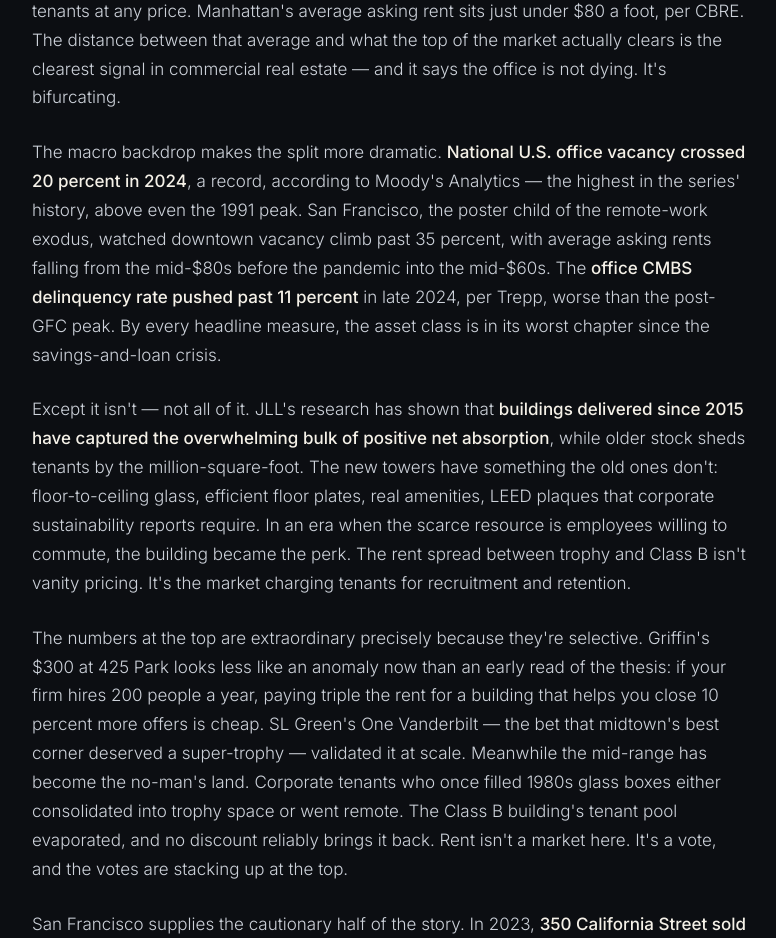
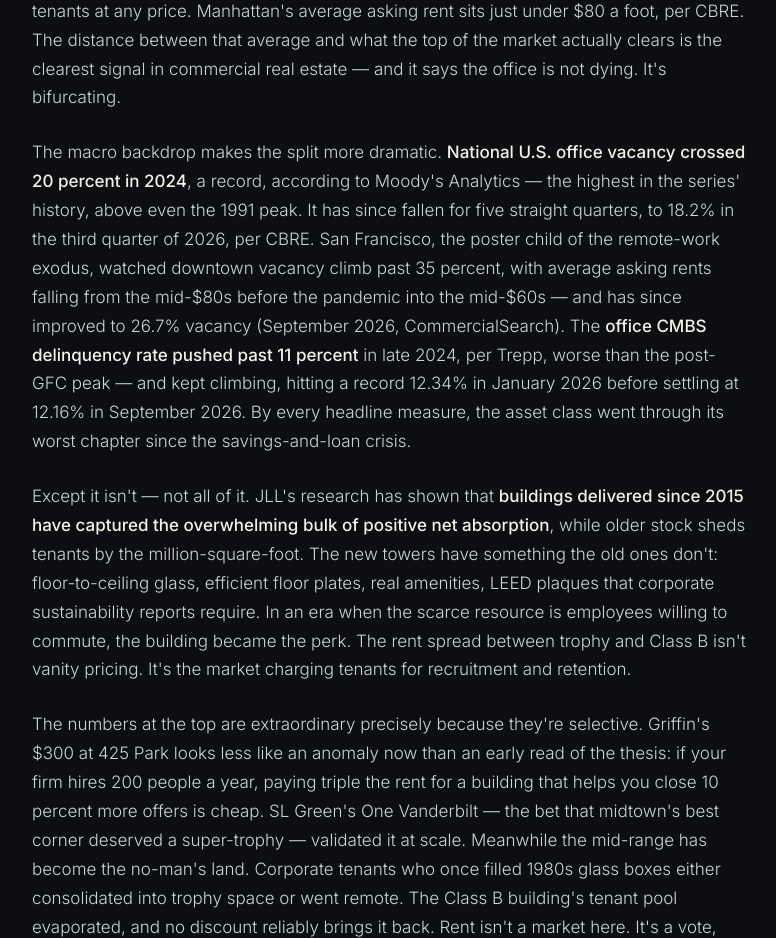
Before and after one commit to primedomaincapital/commercialrentdata, a plain HTML site: page insights/article2.html in a window 1280 px wide. Shown: the part 1276-2214 px from the top of the page, without its empty margins (250-1026 px from the left). Drawn offline with Linux system fonts and the light colour scheme.

Commit message:
Fix stale figures in article2 (CBRE Q3 2026)
Updated statistics on U.S. office vacancy rates and market trends, including improvements in San Francisco's vacancy rates and changes in delinquency rates over time.

```diff
--- a/insights/article2.html
+++ b/insights/article2.html
@@ -61,7 +61,7 @@ footer a{color:var(--brass2);text-decoration:none}
     <img class="hero-img" src="../images/manhattan-towers-aerial.jpg" alt="Aerial view of Manhattan office towers">
     <div class="prose">
       <p>In 2015, Ken Griffin's Citadel agreed to pay roughly <strong>$300 per square foot</strong> for the top floors of 425 Park Avenue — a number so far above Manhattan's average that the newspapers treated it like a weather event. A decade later, the number that matters isn't the record. It's the gap. One Vanderbilt, the trophy at the corner of 42nd and Vanderbilt, signed rents north of $150 a square foot on its upper floors and leased up ahead of schedule, while in the same borough, whole floors of Class B stock can't find tenants at any price. Manhattan's average asking rent sits just under $80 a foot, per CBRE. The distance between that average and what the top of the market actually clears is the clearest signal in commercial real estate — and it says the office is not dying. It's bifurcating.</p>
-      <p>The macro backdrop makes the split more dramatic. <strong>National U.S. office vacancy crossed 20 percent in 2024</strong>, a record, according to Moody's Analytics — the highest in the series' history, above even the 1991 peak. San Francisco, the poster child of the remote-work exodus, watched downtown vacancy climb past 35 percent, with average asking rents falling from the mid-$80s before the pandemic into the mid-$60s. The <strong>office CMBS delinquency rate pushed past 11 percent</strong> in late 2024, per Trepp, worse than the post-GFC peak. By every headline measure, the asset class is in its worst chapter since the savings-and-loan crisis.</p>
+      <p>The macro backdrop makes the split more dramatic. <strong>National U.S. office vacancy crossed 20 percent in 2024</strong>, a record, according to Moody's Analytics — the highest in the series' history, above even the 1991 peak. It has since fallen for five straight quarters, to 18.2% in the third quarter of 2026, per CBRE. San Francisco, the poster child of the remote-work exodus, watched downtown vacancy climb past 35 percent, with average asking rents falling from the mid-$80s before the pandemic into the mid-$60s — and has since improved to 26.7% vacancy (September 2026, CommercialSearch). The <strong>office CMBS delinquency rate pushed past 11 percent</strong> in late 2024, per Trepp, worse than the post-GFC peak — and kept climbing, hitting a record 12.34% in January 2026 before settling at 12.16% in September 2026. By every headline measure, the asset class went through its worst chapter since the savings-and-loan crisis.</p>
       <p>Except it isn't — not all of it. JLL's research has shown that <strong>buildings delivered since 2015 have captured the overwhelming bulk of positive net absorption</strong>, while older stock sheds tenants by the million-square-foot. The new towers have something the old ones don't: floor-to-ceiling glass, efficient floor plates, real amenities, LEED plaques that corporate sustainability reports require. In an era when the scarce resource is employees willing to commute, the building became the perk. The rent spread between trophy and Class B isn't vanity pricing. It's the market charging tenants for recruitment and retention.</p>
       <p>The numbers at the top are extraordinary precisely because they're selective. Griffin's $300 at 425 Park looks less like an anomaly now than an early read of the thesis: if your firm hires 200 people a year, paying triple the rent for a building that helps you close 10 percent more offers is cheap. SL Green's One Vanderbilt — the bet that midtown's best corner deserved a super-trophy — validated it at scale. Meanwhile the mid-range has become the no-man's land. Corporate tenants who once filled 1980s glass boxes either consolidated into trophy space or went remote. The Class B building's tenant pool evaporated, and no discount reliably brings it back. Rent isn't a market here. It's a vote, and the votes are stacking up at the top.</p>
       <p>San Francisco supplies the cautionary half of the story. In 2023, <strong>350 California Street sold for roughly $60 million</strong> — about a fifth of its pre-pandemic valuation. Downtown Class B buildings have traded at discounts of 60, 70, even 80 percent to their 2019 appraisals. The same landlords who are now offering months of free rent to keep occupancy numbers respectable are quietly writing the equity to zero. Trophy or tombstone is not a metaphor in the Bay Area. It's the actual choice set on the broker's desk.</p>
```
